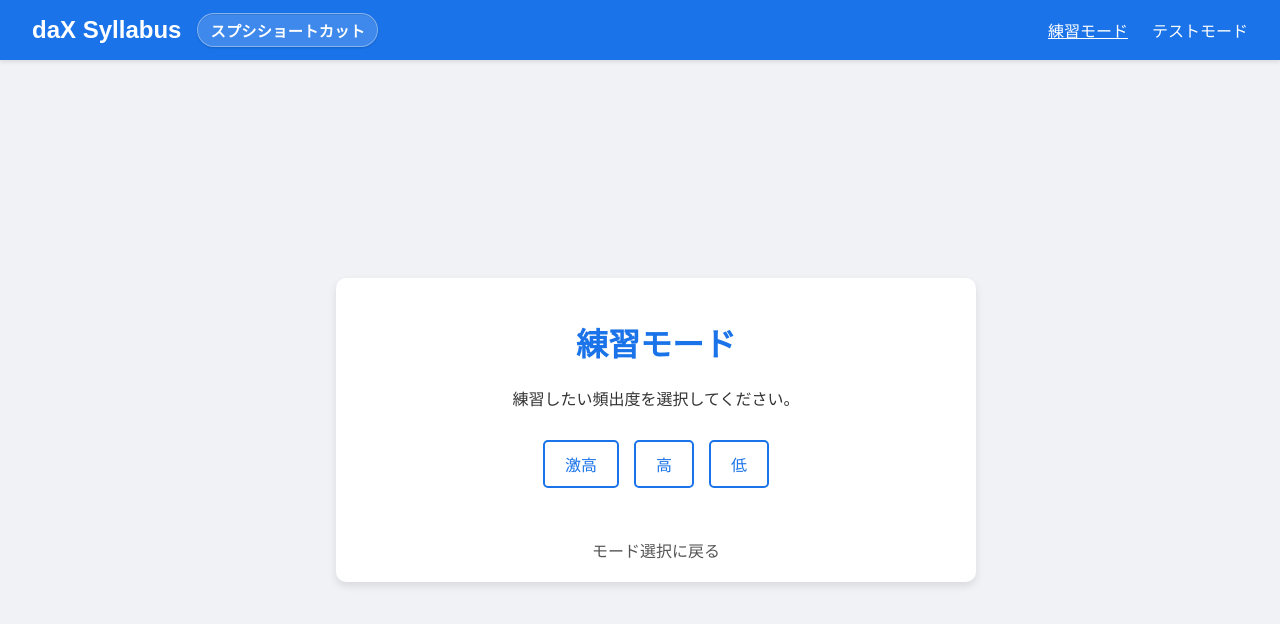
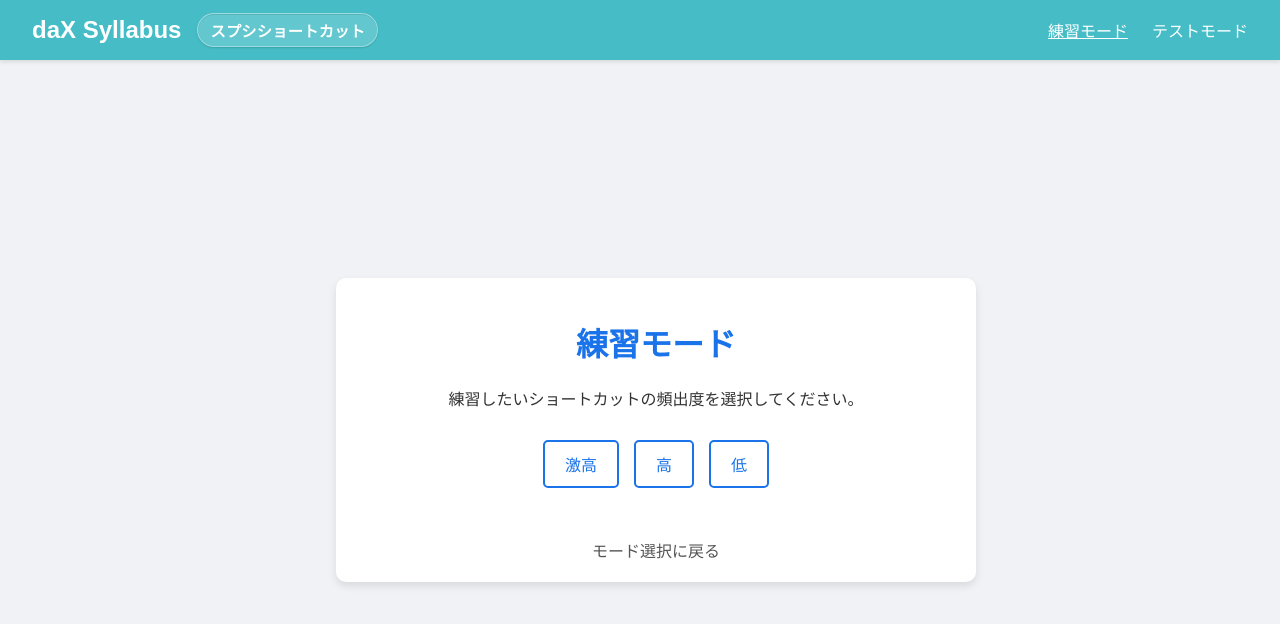
Before and after one commit to dataX-gen26/syllabus_shortcut_exercise, a Vue app: page /practice in a window 1280 px wide. Shown: the top 624 px of the page. Built offline with nearby package versions, Linux system fonts and the light colour scheme.

Commit message:
テーマカラーの変更と軽微な修正

```diff
--- a/src/components/Header.vue
+++ b/src/components/Header.vue
@@ -2,7 +2,7 @@
 header.app-header
   .logo
     router-link(to="/") daX Syllabus
-    span#subject-label スプシショートカット
+    h3#subject-label スプシショートカット
   nav.navigation
     router-link(to="/practice") 練習モード
     router-link(to="/test") テストモード
@@ -12,7 +12,7 @@ header.app-header
 
 <style lang="scss" scoped>
 .app-header {
-  background-color: #1a73e8;
+  background-color: #46bdc6;
   color: white;
   padding: 0 2rem;
   display: flex;
@@ -51,13 +51,10 @@ header.app-header
   font-size: 0.95rem;
   font-weight: 600;
   letter-spacing: 0.02em;
-  color: #fff;
   background: rgba(255, 255, 255, 0.16);
   border: 1px solid rgba(255, 255, 255, 0.35);
   box-shadow: 0 1px 0 rgba(0, 0, 0, 0.1) inset, 0 1px 2px rgba(0, 0, 0, 0.15);
   margin-left: 0.25rem;
-  margin-bottom: 0; // remove extra space in fixed header
-  white-space: nowrap;
 }
 
 .navigation a {
--- a/src/views/index.vue
+++ b/src/views/index.vue
@@ -7,8 +7,7 @@
     router-link.mode-button(to="/test") テストモード
 </template>
 
-<script setup>
-</script>
+<script setup></script>
 
 <style lang="scss" scoped>
 // .container スタイルは App.vue のグローバルスタイルで定義
--- a/src/views/shortcuts/practice.vue
+++ b/src/views/shortcuts/practice.vue
@@ -4,7 +4,7 @@
     //- モード選択画面
     template(v-if="step === 'select'")
       h1 練習モード
-      p 練習したい頻出度を選択してください。
+      p 練習したいショートカットの頻出度を選択してください。
       .frequency-selection
         button.freq-button(v-for="freq in frequencies" :key="freq" @click="startPractice(freq)") {{ freq }}
       router-link.back-button(to="/") モード選択に戻る
@@ -73,7 +73,6 @@ const gameFinished = ref(false)
 const showCorrectAnimation = ref(false)
 const isRevealAnswer = ref(false)
 
-
 // --- Computed Properties ---
 const currentQuestion = computed(() => {
   if (!questions.value.length || currentQuestionIndex.value >= questions.value.length) {
@@ -99,7 +98,6 @@ const previewImages = computed(() => {
   return [] // Preview is disabled for now
 })
 
-
 // --- Methods ---
 function shuffle(array) {
   for (let i = array.length - 1; i > 0; i--) {
@@ -111,7 +109,7 @@ function shuffle(array) {
 
 function startPractice(frequency) {
   selectedFrequency.value = frequency
-  const filtered = shortcutsList.filter(q => q.frequency === frequency)
+  const filtered = shortcutsList.filter((q) => q.frequency === frequency)
   questions.value = shuffle(filtered).slice(0, 10)
 
   if (questions.value.length > 0) {
@@ -159,7 +157,9 @@ function handleKeyUp(e) {
 
 function checkAnswer(e) {
   const requiredKeys = new Set(currentCorrectKeys.value)
-  const mainKey = [...requiredKeys].find(k => !['ctrl', 'cmd', 'option', 'alt', 'shift'].includes(k))
+  const mainKey = [...requiredKeys].find(
+    (k) => !['ctrl', 'cmd', 'option', 'alt', 'shift'].includes(k)
+  )
 
   if (e.key.toLowerCase() !== mainKey) return
 
@@ -216,7 +216,7 @@ function endGame() {
 
 // --- Lifecycle Hooks ---
 onMounted(() => {
-  const uniqueFrequencies = [...new Set(shortcutsList.map(item => item.frequency))]
+  const uniqueFrequencies = [...new Set(shortcutsList.map((item) => item.frequency))]
   frequencies.value = uniqueFrequencies
   document.addEventListener('keydown', handleKeyDown)
   document.addEventListener('keyup', handleKeyUp)
```
